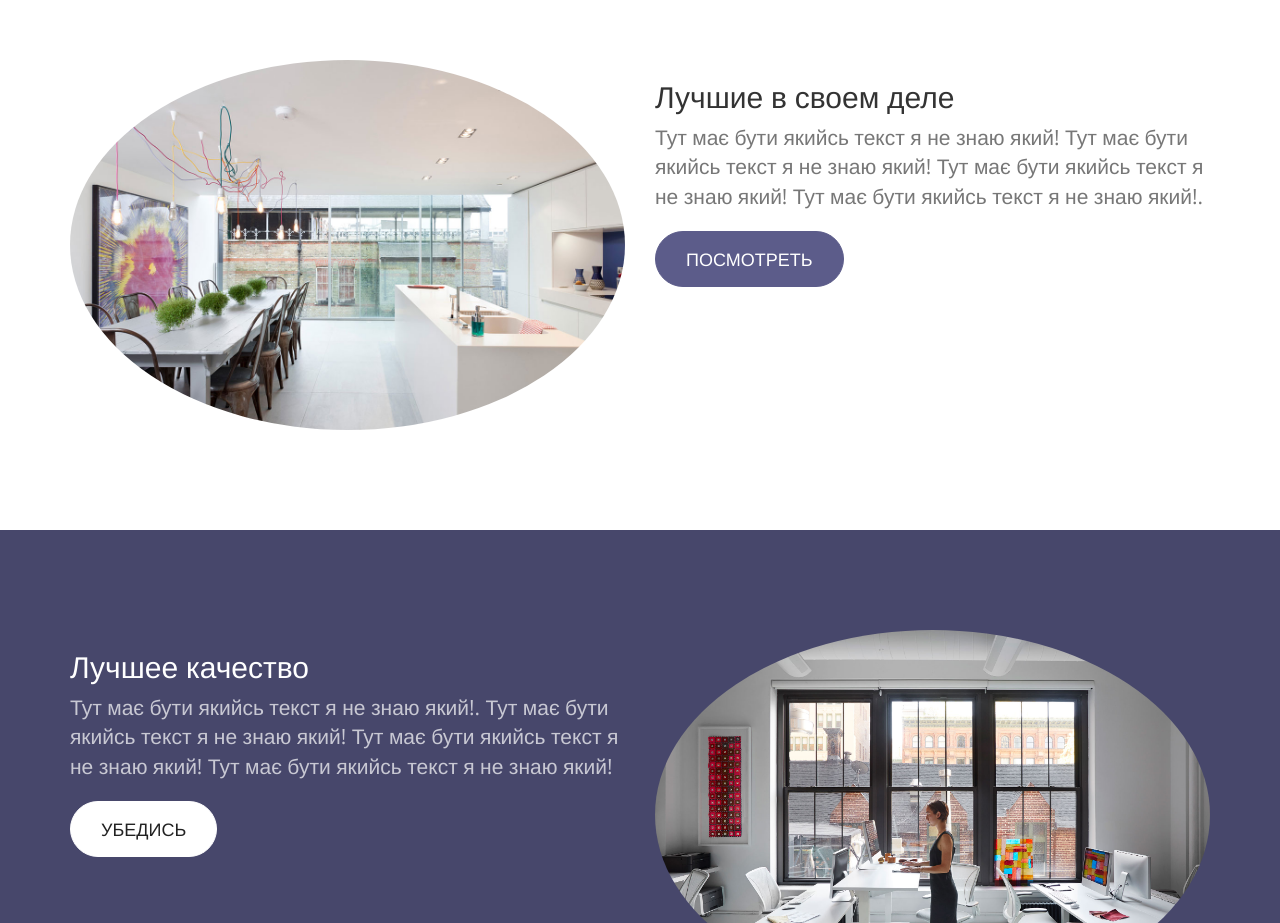
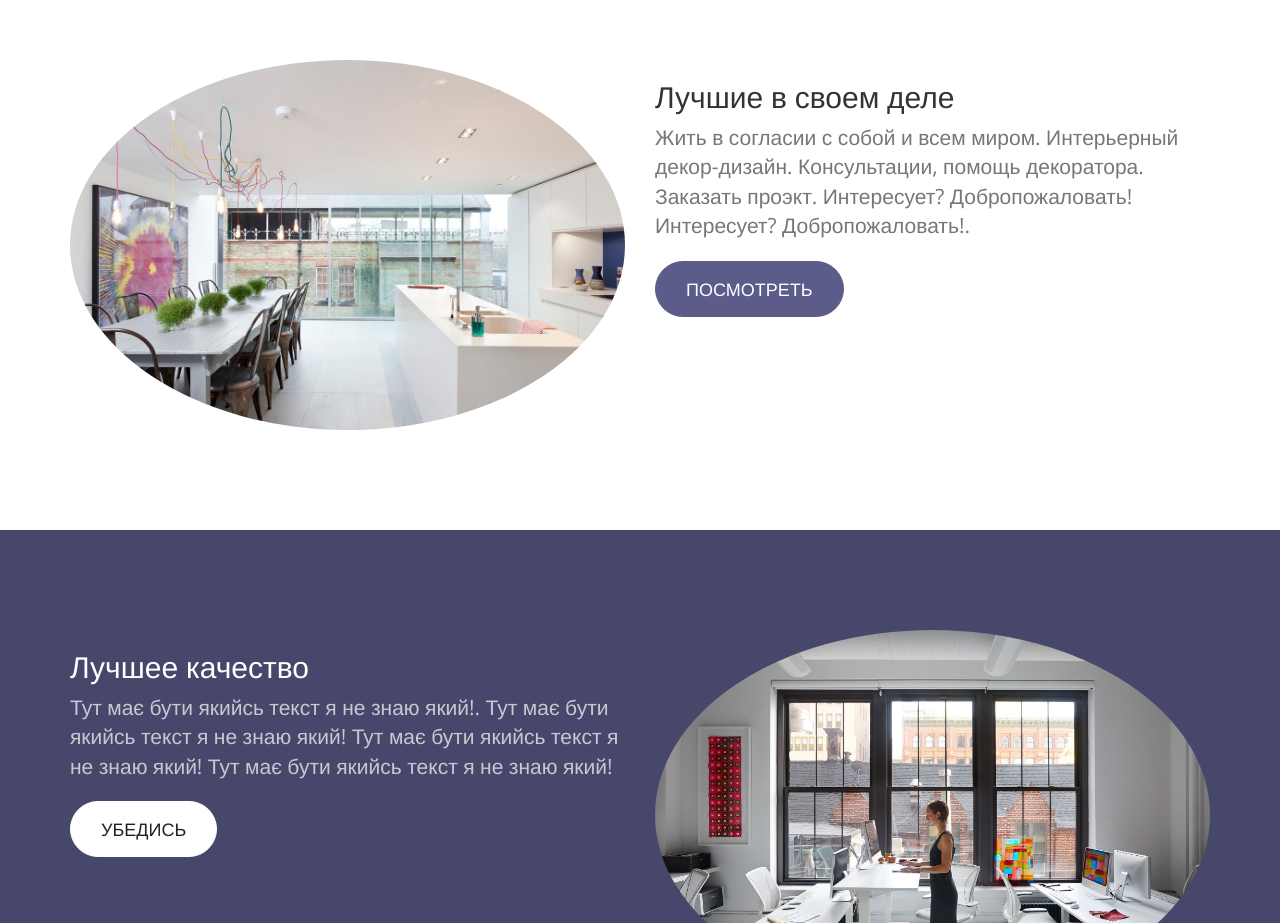
Before and after one commit to Gorbokonyk/Yasya, a plain HTML site: page index.html in a window 1280 px wide. Shown: the part 840-1763 px from the top of the page. Drawn offline with nearby package versions, Linux system fonts and the light colour scheme.

Commit message:
Add files via upload

```diff
--- a/index.html
+++ b/index.html
@@ -105,7 +105,9 @@ Although you can use them, for a more unique website, replace these images with
                 </div>
                 <div class="col-sm-6">
                 	<h2 class="section-header">Лучшие в своем деле</h2>
-                	<p class="lead text-muted"> Тут має бути якийсь текст я не знаю який! Тут має бути якийсь текст я не знаю який! Тут має бути якийсь текст я не знаю який! Тут має бути якийсь текст я не знаю який!.</p>
+                	<p class="lead text-muted"> Жить в согласии с собой и всем миром. Интерьерный декор-дизайн. Консультации, помощь декоратора. Заказать проэкт. Интересует? Добропожаловать!
+
+Интересует? Добропожаловать!.</p>
                 	<a href="#" class="btn btn-primary btn-lg">Посмотреть</a>
                 </div>
 
```
